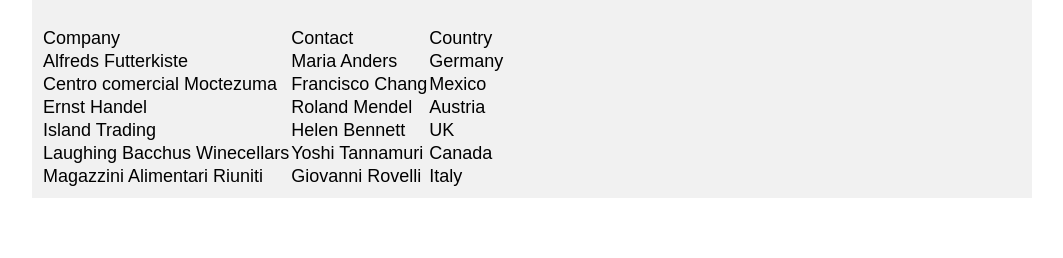
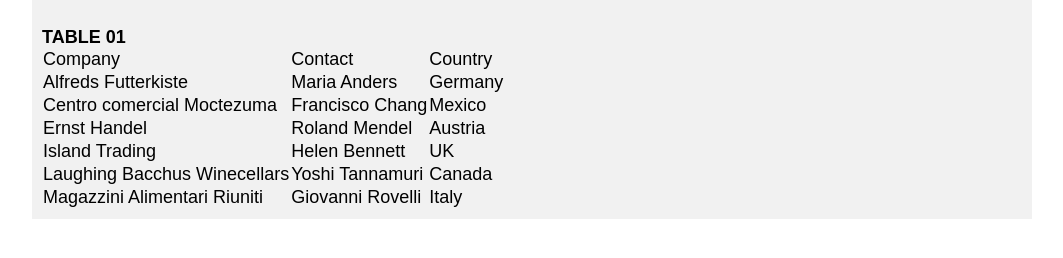
Before and after one commit to SerhiyAndryeyev/ITGid-HTML, a plain HTML site: page 04/html_04/unit_04/index.html in a window 1280 px wide. Shown: the part 496-754 px from the top of the page, without its empty margins (108-1171 px from the left). Drawn offline with Linux system fonts and the light colour scheme.

Commit message:
create table 1

```diff
--- a/04/html_04/unit_04/index.html
+++ b/04/html_04/unit_04/index.html
@@ -17,8 +17,8 @@
          </header>
 
          <!--ваши таблицы тут-->
-
-         <table>
+         <h1>TABLE 01</h1>
+         <table id="customers">
             <tr>
                <td>Company</td>
                <td>Contact</td>
```
